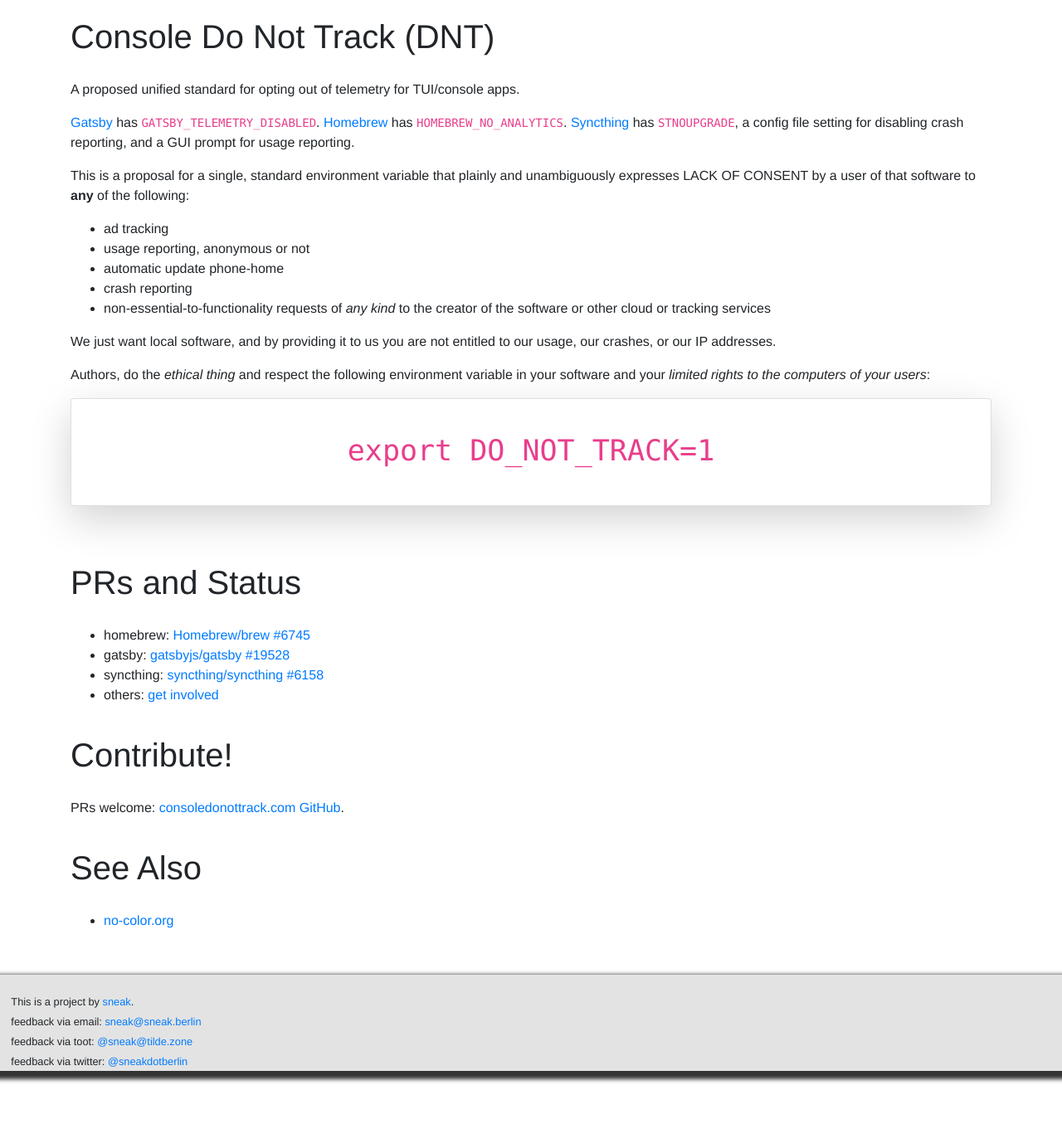
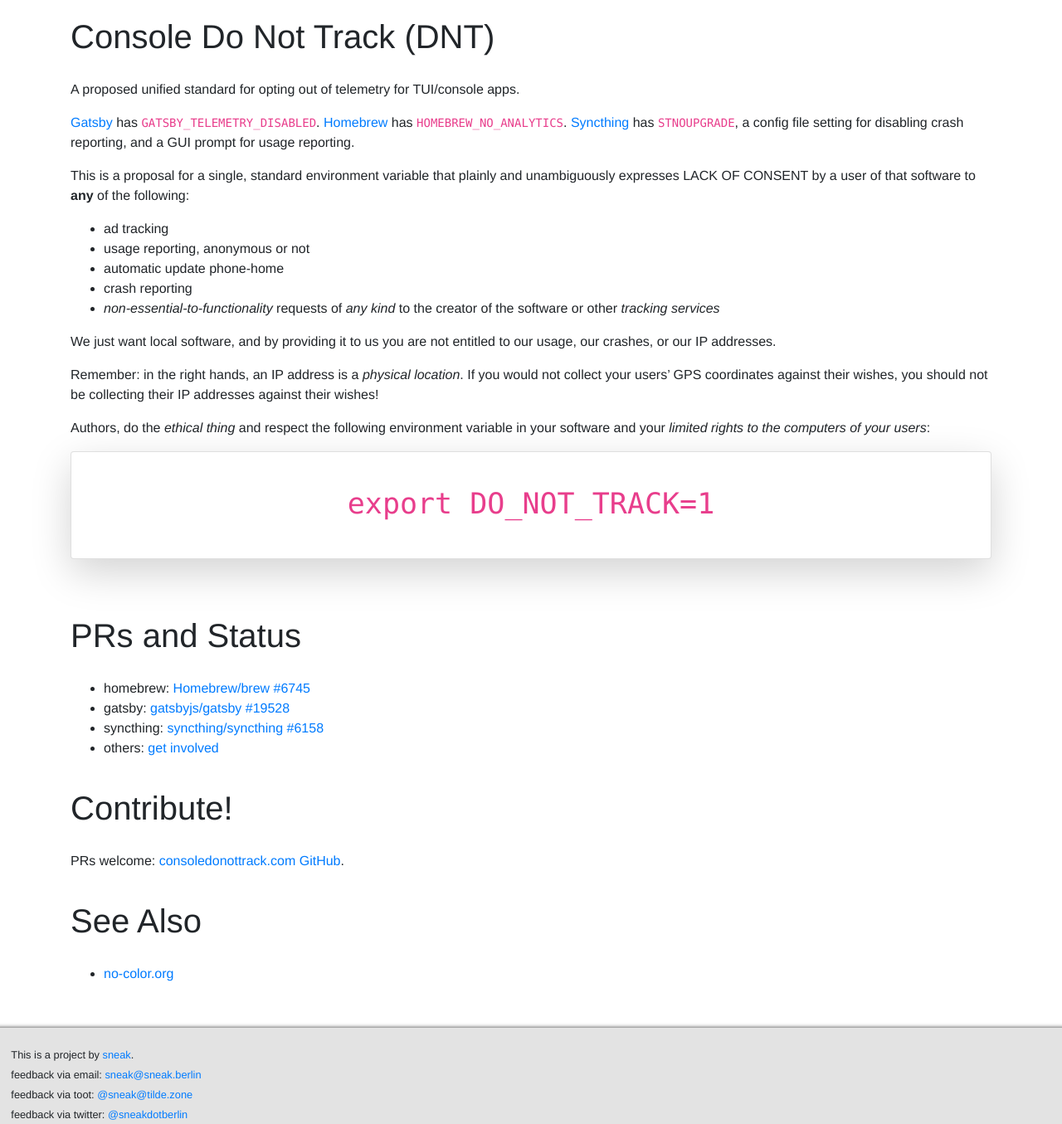
Before and after one commit to muescha/consoledonottrack.com, a Jekyll site: the page built from index.markdown, in a window 1280 px wide. Shown: the whole page at 83% size. Built offline with Jekyll 4.4.1, drawn with Linux system fonts in a browser that asks for light colours; our own code applies the rules of GitHub Pages for plain Markdown files.

Commit message:
copy edits

```diff
--- a/index.markdown
+++ b/index.markdown
@@ -22,11 +22,15 @@
 * usage reporting, anonymous or not
 * automatic update phone-home
 * crash reporting
-* non-essential-to-functionality requests of *any kind* to the creator of
-  the software or other cloud or tracking services
+* *non-essential-to-functionality* requests of *any kind* to the creator of
+  the software or other *tracking services*
 
 We just want local software, and by providing it to us you are not entitled
 to our usage, our crashes, or our IP addresses.
+
+Remember: in the right hands, an IP address is a *physical location*.  If
+you would not collect your users' GPS coordinates against their wishes, you
+should not be collecting their IP addresses against their wishes!
 
 Authors, do the *ethical thing* and respect the following environment
 variable in your software and your *limited rights to the computers of your
```
